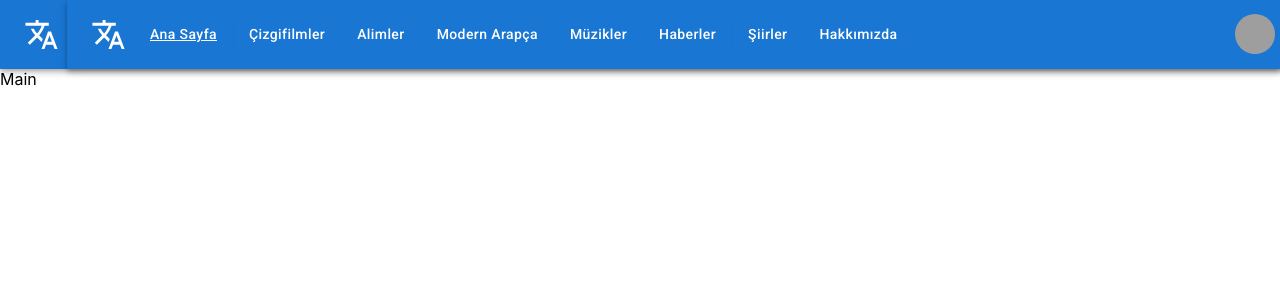
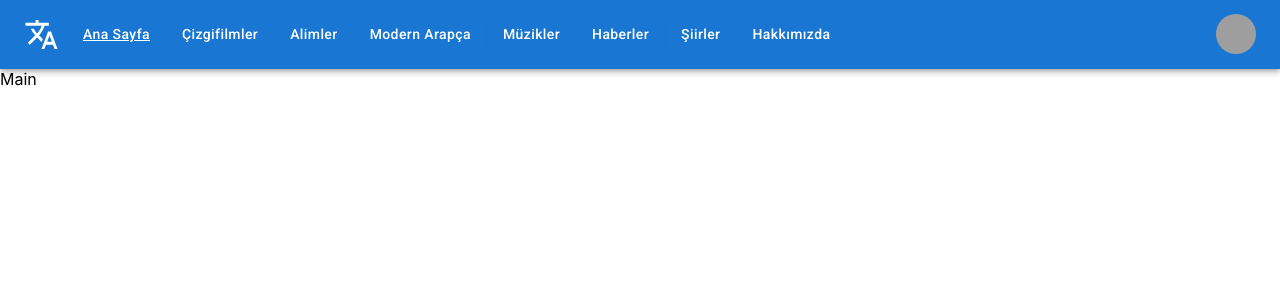
Before and after one commit to AkifKA/makcevirimerkezi, a React (Create React App) app: page / in a window 1280 px wide. Shown: the top 300 px of the page. Built offline with nearby package versions, Linux system fonts and the light colour scheme; grey boxes are pictures that could not be loaded.

Commit message:
14. Updated Navbar.jsx

```diff
--- a/src/components/Navbar.jsx
+++ b/src/components/Navbar.jsx
@@ -78,13 +78,6 @@ function NavBar() {
             fontSize="large"
             sx={{ display: { xs: "none", md: "flex" }, mr: 1 }}
           />
-          <AppBar position="static">
-            <Container maxWidth="xl">
-              <Toolbar disableGutters>
-                <TranslateIcon
-                  fontSize="large"
-                  sx={{ display: { xs: "none", md: "flex" }, mr: 1 }}
-                />
           {/* <Stack
          justifyContent={"center"}
          alignItems={"center"}
@@ -123,7 +116,7 @@ function NavBar() {
        </Stack> */}
           <Box sx={{ flexGrow: 1, display: { xs: "flex", md: "none" } }}>
             <IconButton
-                    size="large"
+              size="medium"
               aria-label="account of current user"
               aria-controls="menu-appbar"
               aria-haspopup="true"
@@ -152,16 +145,21 @@ function NavBar() {
             >
               {pages.map(({ title, icon, url }) => (
                 <MenuItem key={title} onClick={() => navigate(url)}>
-                        <Typography textAlign="center">{title}</Typography>
+                  <Typography
+                    textAlign="center"
+                    sx={{
+                      textDecoration: location.pathname === url && "underline",
+                    }}
+                  >
+                    {title}
+                  </Typography>
                 </MenuItem>
               ))}
             </Menu>
           </Box>
-                <TranslateIcon
-                  sx={{ display: { xs: "flex", md: "none" }, mr: 1 }}
-                />
+          <TranslateIcon sx={{ display: { xs: "flex", md: "none" }, mr: 1 }} />
           <Typography
-                  variant="h5"
+            variant="h6"
             noWrap
             component="a"
             href="/"
@@ -171,7 +169,7 @@ function NavBar() {
               flexGrow: 1,
               fontFamily: "monospace",
               fontWeight: 700,
-                    letterSpacing: ".3rem",
+
               color: "inherit",
               textDecoration: "none",
             }}
@@ -190,8 +188,7 @@ function NavBar() {
                   color: "white",
                   display: "block",
                   textTransform: "capitalize",
-                        textDecoration:
-                          location.pathname === url && "underline",
+                  textDecoration: location.pathname === url && "underline",
                 }}
               >
                 {title}
@@ -202,10 +199,7 @@ function NavBar() {
           <Box sx={{ flexGrow: 0 }}>
             <Tooltip title="Ayarları Aç">
               <IconButton onClick={handleOpenUserMenu} sx={{ p: 0 }}>
-                      <Avatar
-                        alt="Remy Sharp"
-                        src="/static/images/avatar/2.jpg"
-                      />
+                <Avatar alt="Remy Sharp" src="/static/images/avatar/2.jpg" />
               </IconButton>
             </Tooltip>
             <Menu
@@ -229,8 +223,7 @@ function NavBar() {
                   sx={{
                     textAlign: "center",
                     textDecoration:
-                            location.pathname === "/my-favorites" &&
-                            "underline",
+                      location.pathname === "/my-favorites" && "underline",
                   }}
                 >
                   Beğenlerim
@@ -259,18 +252,13 @@ function NavBar() {
                 </Typography>
               </MenuItem>
               <MenuItem onClick={logout}>
-                      <Typography sx={{ textAlign: "center" }}>
-                        Çıkış
-                      </Typography>
+                <Typography sx={{ textAlign: "center" }}>Çıkış</Typography>
               </MenuItem>
             </Menu>
           </Box>
         </Toolbar>
       </Container>
     </AppBar>
-        </Toolbar>
-      </Container>
-    </AppBar>
   );
 }
 export default NavBar;
```
Lines whose indentation alone changed are shown as unchanged.
